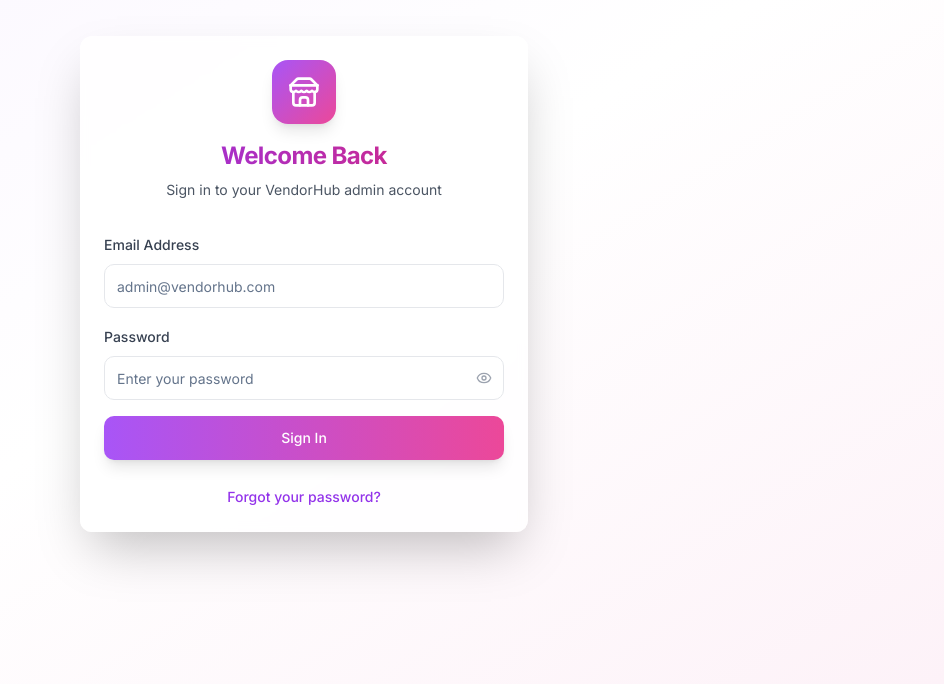
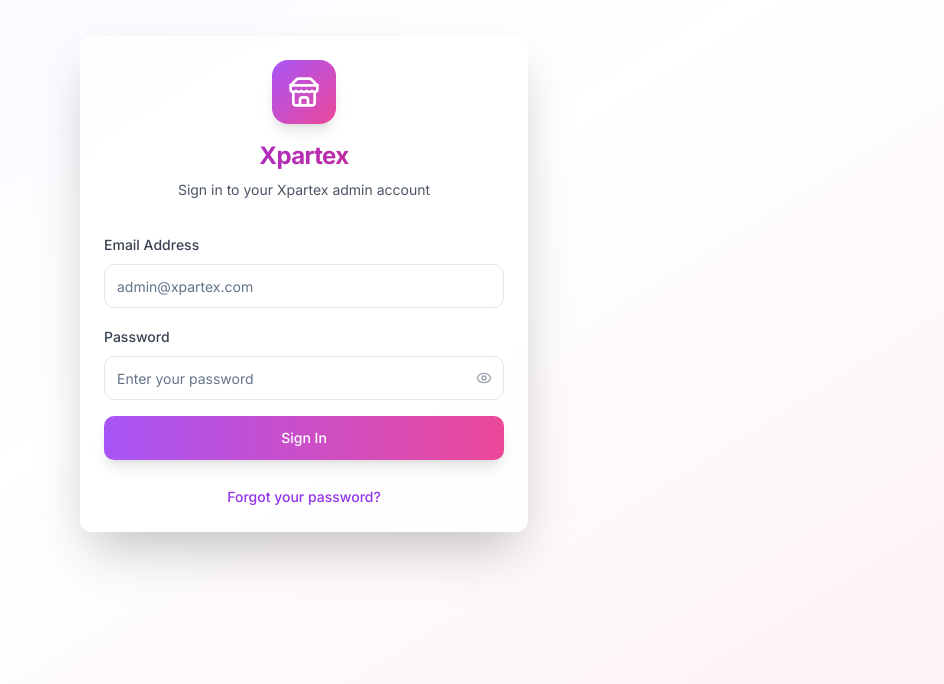
Before and after one commit to Mahediprof01/AdminXpartex, a Next.js app: page /login in a window 1280 px wide. Shown: the part 116-800 px from the top of the page, without its empty margins (336-1280 px from the left). Built offline with nearby package versions, Linux system fonts and the light colour scheme.

Commit message:
issue fixed

```diff
--- a/app/(dashboard)/profile/page.tsx
+++ b/app/(dashboard)/profile/page.tsx
@@ -18,7 +18,7 @@ export default function ProfilePage() {
 
   const [profileData, setProfileData] = useState({
     name: "Admin User",
-    email: "admin@vendorhub.com",
+    email: "admin@Xpartex.com",
     phone: "+1 (555) 123-4567",
     location: "San Francisco, CA",
     bio: "Experienced administrator managing multi-vendor marketplace operations with focus on efficiency and growth.",
--- a/app/login/page.tsx
+++ b/app/login/page.tsx
@@ -44,9 +44,9 @@ export default function LoginPage() {
             </div>
             <div className="text-center space-y-2">
               <CardTitle className="text-2xl font-bold bg-gradient-to-r from-purple-600 to-pink-600 bg-clip-text text-transparent">
-                Welcome Back
+                Xpartex
               </CardTitle>
-              <CardDescription className="text-gray-600">Sign in to your VendorHub admin account</CardDescription>
+              <CardDescription className="text-gray-600">Sign in to your Xpartex admin account</CardDescription>
             </div>
           </CardHeader>
           <CardContent className="space-y-6">
@@ -58,7 +58,7 @@ export default function LoginPage() {
                 <Input
                   id="email"
                   type="email"
-                  placeholder="admin@vendorhub.com"
+                  placeholder="admin@xpartex.com"
                   value={email}
                   onChange={(e) => setEmail(e.target.value)}
                   className="h-11 border-gray-200 focus:border-purple-300 focus:ring-purple-200"
--- a/components/header.tsx
+++ b/components/header.tsx
@@ -64,7 +64,7 @@ export function Header() {
                     </Avatar>
                     <div>
                       <p className="text-sm font-semibold leading-none">Admin User</p>
-                      <p className="text-xs leading-none text-muted-foreground mt-1">admin@vendorhub.com</p>
+                      <p className="text-xs leading-none text-muted-foreground mt-1">admin@Xpartex.com</p>
                     </div>
                   </div>
                 </div>
```
